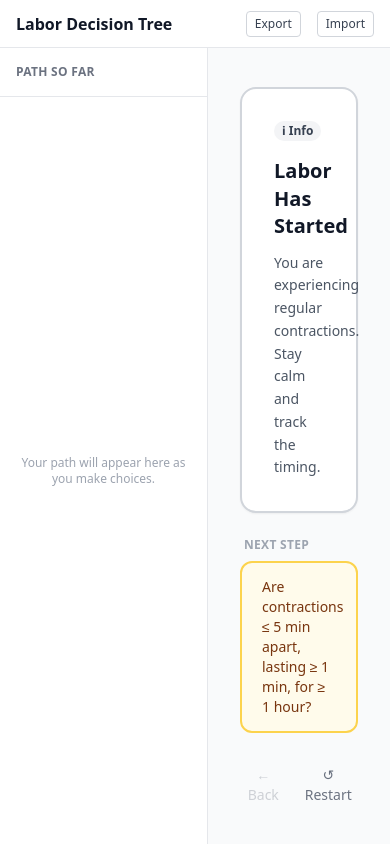
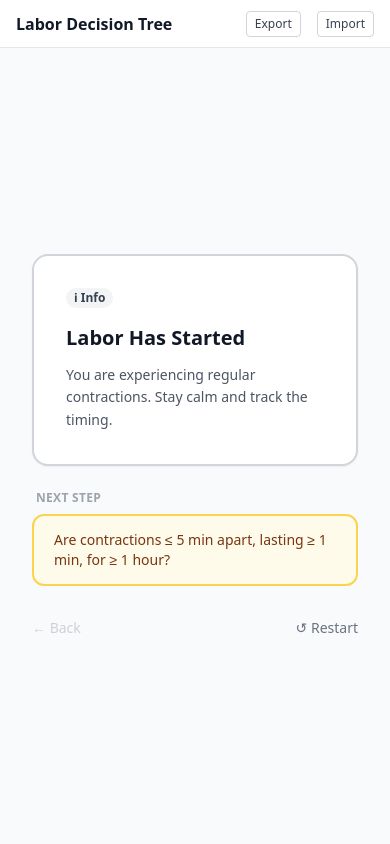
Before and after one commit to kmwcdev/DecisionTree, a React (Vite) app: page / in a window 390 px wide. Built offline with nearby package versions, Linux system fonts and the light colour scheme.

Commit message:
Hide history sidebar on mobile

```diff
--- a/src/components/guide/GuideView.tsx
+++ b/src/components/guide/GuideView.tsx
@@ -21,7 +21,9 @@ export function GuideView() {
 
   return (
     <div className="flex flex-1 overflow-hidden bg-gray-50">
-      <HistorySidebar />
+      <div className="hidden sm:block">
+        <HistorySidebar />
+      </div>
       <div className="flex-1 flex items-center justify-center p-8 overflow-y-auto">
         <NodeCard nodeId={wizardCurrentId} />
       </div>
```
